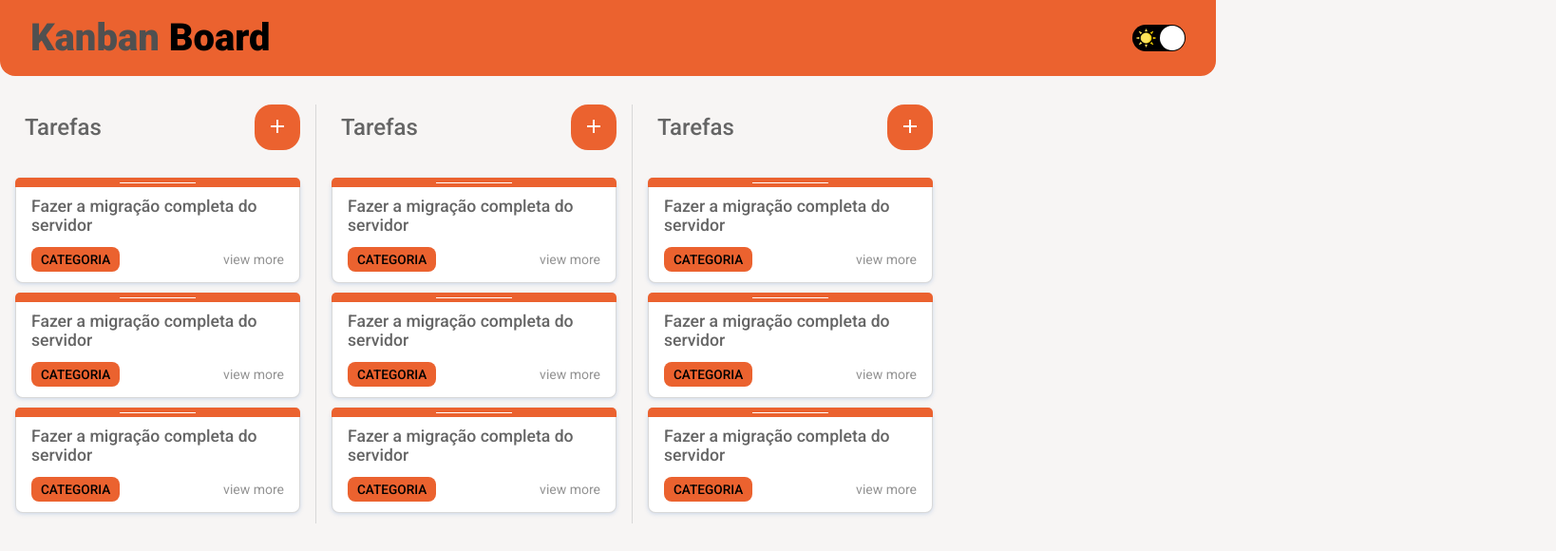
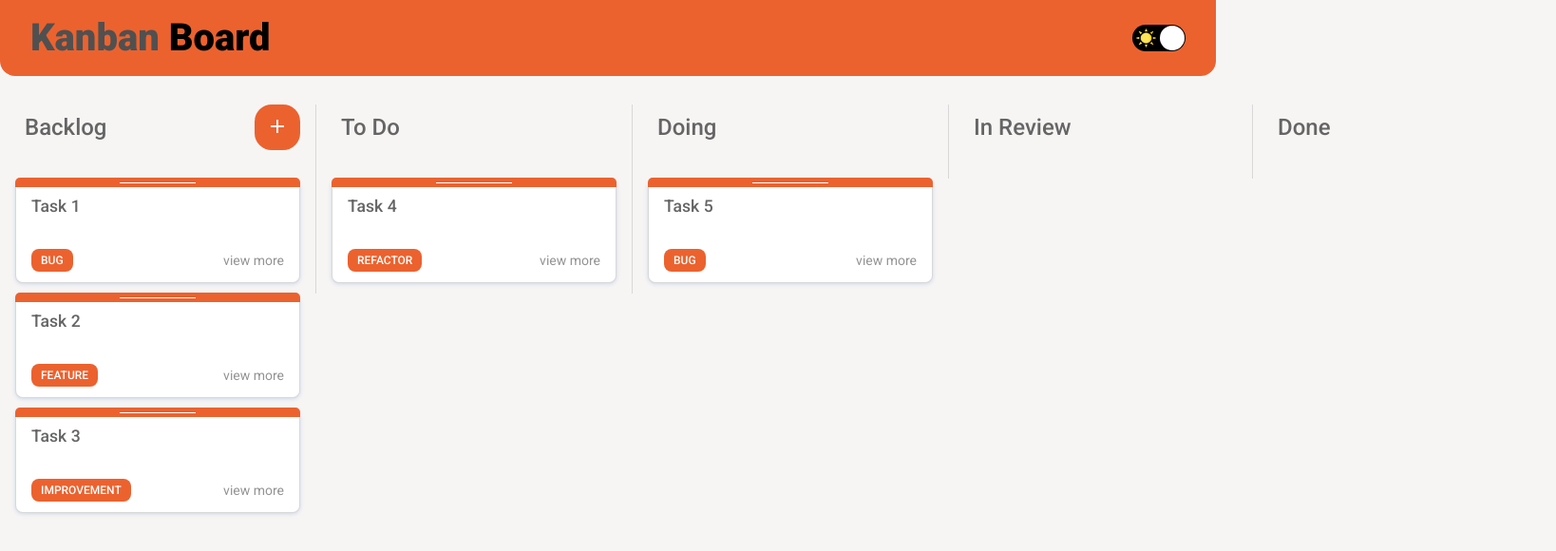
Before and after one commit to ponqueli/kanban-board, a React (Create React App) app: page / in a window 1280 px wide. Shown: the top 580 px of the page at 95% size, 1638 px wide, since content can reach past the window. Built offline with nearby package versions, Linux system fonts and the light colour scheme.

Commit message:
wip: redux, showing columns and cards

```diff
--- a/src/App.js
+++ b/src/App.js
@@ -1,7 +1,9 @@
 import { useState } from 'react';
+import { Provider } from 'react-redux';
 import Modal from "react-modal";
 import { ThemeProvider } from 'styled-components';
 import { ModalProvider } from './hooks/useModal';
+import store from './store';
 import KanbanBoard from './components/KanbanBoard';
 import { GlobalStyle } from "./styles/global";
 import lightTheme from './styles/themes/light';
@@ -17,12 +19,14 @@ function App() {
   }
 
   return (
+    <Provider store={store}>
       <ThemeProvider theme={theme}>
         <ModalProvider>
           <KanbanBoard toggleTheme={toggleTheme}/>
         </ModalProvider>
         <GlobalStyle />
       </ThemeProvider>
+    </Provider>
   );
 }
 
--- a/src/components/Board/index.jsx
+++ b/src/components/Board/index.jsx
@@ -1,12 +1,33 @@
+import { useSelector } from 'react-redux';
+import { useDispatch } from 'react-redux';
+
+
 import List from '../List';
 import { Container } from './styles';
 
 export default function Board() {
+  const { columns } = useSelector(state => state.columns);
+  const { tasks } = useSelector(state => state.tasks);
+
   return (
     <Container>
-      <List/>
-      <List/>
-      <List/>
+      {columns.map(column => {
+        const taskArray = [];
+        column.tasksIds.forEach(taskId => {
+          const foundedTask = tasks.find(task => task.id === taskId);
+          if (foundedTask) taskArray.push(foundedTask);
+        });
+        return(
+          <List
+            key={column.id}
+            title={column.title}
+            creatable={column.creatable}
+            tasks={taskArray}
+          />
+        )
+
+
+      })}
     </Container>
   );
 }
--- a/src/components/Card/index.jsx
+++ b/src/components/Card/index.jsx
@@ -1,23 +1,29 @@
-import { useContext, useState } from "react";
-import { ThemeContext } from "styled-components";
-import { Container, CardBorder, CardBottom, CategoryCard, Label } from "./styles";
+import { useContext, useState } from 'react';
+import { ThemeContext } from 'styled-components';
+import {
+  Container,
+  CardBorder,
+  CardBottom,
+  CategoryCard,
+  Label,
+} from './styles';
 
-export default function Card() {
+export default function Card({ title, category }) {
   const theme = useContext(ThemeContext);
   const [color, setColor] = useState(theme.colors.primary);
 
   return (
     <Container>
       <header>
-        <CardBorder color={color}/>
-        <Label>Fazer a migração completa do servidor</Label>
+        <CardBorder color={color} />
+        <Label>{title}</Label>
       </header>
       <CardBottom>
         <CategoryCard color={color}>
-          <p>CATEGORIA</p>
+          <p>{category}</p>
         </CategoryCard>
         <p>view more</p>
       </CardBottom>
     </Container>
-  )
-};
+  );
+}
--- a/src/components/Card/styles.js
+++ b/src/components/Card/styles.js
@@ -81,9 +81,10 @@ export const CategoryCard = styled.div`
   padding: 0.3125rem 0.625rem;
 
   p {
+    text-transform: uppercase;
+    color: #fff;
     font-weight: 500;
-    font-size: 0.85rem;
-    color: ${({ theme }) => theme.colors.onPrimary};
+    font-size: 0.75rem;
     cursor: grab;
   }
 `;
--- a/src/components/KanbanBoard/index.jsx
+++ b/src/components/KanbanBoard/index.jsx
@@ -18,7 +18,8 @@ export default function KanbanBoard({ toggleTheme }) {
           title={title}
           colors={colors}
           toggleTheme={toggleTheme}
-        ></Header>
+        >
+        </Header>
         <Board />
       </Container>
       <TaskModal
--- a/src/components/List/index.jsx
+++ b/src/components/List/index.jsx
@@ -5,24 +5,29 @@ import { MdAdd } from 'react-icons/md';
 import { Container, ContainerHeader } from './styles';
 import Card from '../Card';
 
-export default function List() {
+export default function List({ title, tasks, creatable }) {
   const theme = useContext(ThemeContext);
   const { toggleModalVisibility, selectedCard } = useModal();
   return (
     <Container>
       <ContainerHeader>
-        <h2>Tarefas</h2>
+        <h2>{title}</h2>
+        {!creatable &&
           <button
             type='button'
             onClick={() => toggleModalVisibility({})}
             >
             <MdAdd size={24} color='#FFF' />
           </button>
+        }
       </ContainerHeader>
       <ul>
-       <Card />
-       <Card />
-       <Card />
+        {tasks.map(task =>
+          <Card
+            key={task.id}
+            title={task.title}
+            category={task.category}
+          />)}
       </ul>
     </Container>
   );
--- a/src/components/TaskModal/index.jsx
+++ b/src/components/TaskModal/index.jsx
@@ -1,64 +1,63 @@
-import {
-  useContext,
-  useState
-} from "react";
+import { useContext, useEffect, useState } from 'react';
 import { v4 as uuidv4 } from 'uuid';
 import { ThemeContext } from 'styled-components';
-import Modal from "react-modal";
-import { useModal } from "../../hooks/useModal";
-import { CATEGORIES_ENUM, STATUS_ENUM } from "../../constants/enums";
+import Modal from 'react-modal';
+import { useDispatch } from 'react-redux';
+import { addTask, updateTask } from '../../store/tasks.slice';
+import { updatedColumns } from '../../store/columns.slice';
+import { useModal } from '../../hooks/useModal';
+import { CATEGORIES_ENUM, STATUS_ENUM } from '../../constants/enums';
+import { getCategoryBackgroundColor } from "../../helpers/helpers";
 import {
   Container,
   Input,
   TextArea,
   CategoryContainer,
   RadioAndLabelContainer,
-  ValidationMessage
-} from "./styles";
-import closeImg from "../../assets/close.svg";
+  ValidationMessage,
+} from './styles';
+import closeImg from '../../assets/close.svg';
 import { IoWarningOutline } from 'react-icons/io5';
 
-const TaskModal= ({ isOpen, toggleModalVisibility }) => {
+const TaskModal = ({ isOpen, toggleModalVisibility }) => {
+  const dispatch = useDispatch();
+
   const theme = useContext(ThemeContext);
   const { selectedCard } = useModal();
 
-  const [title, setTitle] = useState(selectedCard?.title ? selectedCard?.title : "");
-  const [description, setDescription] = useState(selectedCard?.description ? selectedCard.description : "");
-  const [cardCategory, setCardCategory] = useState(selectedCard?.category || "feature");
-  const [validationMessage, setValidationMessage] = useState("");
+  const [title, setTitle] = useState(
+    selectedCard?.title ? selectedCard?.title : ''
+  );
+  const [description, setDescription] = useState(
+    selectedCard?.description ? selectedCard.description : ''
+  );
+  const [cardCategory, setCardCategory] = useState(
+    selectedCard?.category || CATEGORIES_ENUM.FEATURE
+  );
+  const [validationMessage, setValidationMessage] = useState('');
 
   const handleCloseModal = () => {
     toggleModalVisibility(undefined);
+  };
+
+  function resetForm() {
+    setTitle('');
+    setDescription('');
+    setCardCategory(CATEGORIES_ENUM.FEATURE);
+    setValidationMessage('');
   }
 
-  const getCategoryBackgroundColor = (theme, category) =>{
-    switch(category){
-      case CATEGORIES_ENUM.FEATURE:
-        return theme.colors.feature;
-      case CATEGORIES_ENUM.BUG:
-        return theme.colors.bug;
-      case CATEGORIES_ENUM.IMPROVEMENT:
-        return theme.colors.improvement;
-      case CATEGORIES_ENUM.REFACTOR:
-        return theme.colors.refactor;
-      case CATEGORIES_ENUM.INFRA:
-        return theme.colors.infra;
-      default:
-        return theme.colors.primary;
-    }
-  }
-
-  const handleCreateNewTask = (event) =>{
+  const handleCreateNewTask = (event) => {
     event.preventDefault();
-    if(title.trim().length === 0){
-      setValidationMessage("Title is required");
+    if (title.trim().length === 0) {
+      setValidationMessage('Title is required');
       return;
     }
 
     setValidationMessage(undefined);
 
-    if(!selectedCard?.id){
-      const newCard = {
+    if (!selectedCard?.id) {
+      const newTask = {
         id: uuidv4(),
         title,
         description,
@@ -69,18 +68,40 @@ const TaskModal= ({ isOpen, toggleModalVisibility }) => {
         updatedAt: new Date(),
       };
 
-
-
+      dispatch(addTask(newTask));
+      dispatch(updatedColumns(newTask.id));
+      toggleModalVisibility(undefined);
     }
 
-  }
+    const updatedTask = {
+      ...selectedCard,
+      title,
+      description,
+      category: cardCategory,
+      updatedAt: new Date(),
+    };
 
-  const validateInputAndSet = (value)=>{
+    dispatch(updateTask(updatedTask));
+    toggleModalVisibility(undefined);
+    resetForm();
+  };
+
+  const validateInputAndSet = (value) => {
     setTitle(value);
-    value.trim().length!== 0 ? setValidationMessage(""): setValidationMessage("Title is required");
-  }
+    value.trim().length !== 0
+      ? setValidationMessage('')
+      : setValidationMessage('Title is required');
+  };
 
-  return(
+  useEffect(() => {
+    setTitle(selectedCard?.title ? selectedCard?.title : '');
+    setDescription(selectedCard?.description ? selectedCard.description : '');
+    setCardCategory(selectedCard?.category || CATEGORIES_ENUM.FEATURE);
+  }, [selectedCard, isOpen]);
+
+  if(!isOpen) return null;
+
+  return (
     <Modal
       isOpen={isOpen}
       onRequestClose={handleCloseModal}
@@ -88,8 +109,8 @@ const TaskModal= ({ isOpen, toggleModalVisibility }) => {
       className="react-modal-content"
     >
       <button
-        className='react-modal-close'
-        type='button'
+        className="react-modal-close"
+        type="button"
         onClick={handleCloseModal}
       >
         <img src={closeImg} alt="Botão X para Fechar modal" />
@@ -107,7 +128,7 @@ const TaskModal= ({ isOpen, toggleModalVisibility }) => {
         />
         {validationMessage && (
           <ValidationMessage>
-            <IoWarningOutline size={21}/> {validationMessage}
+            <IoWarningOutline size={21} /> {validationMessage}
           </ValidationMessage>
         )}
 
@@ -122,7 +143,9 @@ const TaskModal= ({ isOpen, toggleModalVisibility }) => {
             <RadioAndLabelContainer
               key={category}
               className="radio-and-label-container"
-              backgroundColor={()=>getCategoryBackgroundColor(theme, category)}
+              backgroundColor={() =>
+                getCategoryBackgroundColor(theme, category)
+              }
             >
               <label>
                 <input
@@ -141,7 +164,7 @@ const TaskModal= ({ isOpen, toggleModalVisibility }) => {
         <button type="submit"> Save to Backlog </button>
       </Container>
     </Modal>
-  )
+  );
 };
 
 export default TaskModal;
--- a/src/data/columns.js
+++ b/src/data/columns.js
@@ -4,27 +4,32 @@ const mockColumns = [
   {
     id: STATUS_ENUM.BACKLOG,
     title: 'Backlog',
-    cardsIds: ['5be53f27-a69c-4128-bf40-86cd572267a5', '6ed5a4b0-1e2c-4b71-ab42-e740f02da496', '55cac86b-c223-4eed-992a-e231e9232d42']
+    creatable: false,
+    tasksIds: ['5be53f27-a69c-4128-bf40-86cd572267a5', '6ed5a4b0-1e2c-4b71-ab42-e740f02da496', '55cac86b-c223-4eed-992a-e231e9232d42']
   },
   {
     id: STATUS_ENUM.TO_DO,
     title: 'To Do',
-    cardsIds: ['a04170d8-5f03-4a97-bbd7-cbc9516d0840']
+    creatable: true,
+    tasksIds: ['a04170d8-5f03-4a97-bbd7-cbc9516d0840']
   },
   {
     id: STATUS_ENUM.DOING,
     title: 'Doing',
-    cardsIds: ['2fab1909-0b9f-4783-976c-4ffecb805ac5']
+    creatable: true,
+    tasksIds: ['2fab1909-0b9f-4783-976c-4ffecb805ac5']
   },
   {
     id: STATUS_ENUM.IN_REVIEW,
     title: 'In Review',
-    cardsIds: ['32eb3393-eddc-487a-abc3-1c199b86c4a2']
+    creatable: true,
+    tasksIds: ['32eb3393-eddc-487a-abc3-1c199b86c4a2']
   },
   {
     id: STATUS_ENUM.DONE,
     title: 'Done',
-    cardsIds: ['29065b36-8873-4ccd-8c42-dcff14736650', '74d031c0-59bb-4f4b-9910-71bb1c88c624']
+    creatable: true,
+    tasksIds: ['29065b36-8873-4ccd-8c42-dcff14736650', '74d031c0-59bb-4f4b-9910-71bb1c88c624']
   }
 ]
 
--- /dev/null
+++ b/src/helpers/helpers.js
@@ -0,0 +1,18 @@
+import {CATEGORIES_ENUM} from '../constants/enums';
+
+export const getCategoryBackgroundColor = (theme, category) => {
+  switch (category) {
+    case CATEGORIES_ENUM.FEATURE:
+      return theme.colors.feature;
+    case CATEGORIES_ENUM.BUG:
+      return theme.colors.bug;
+    case CATEGORIES_ENUM.IMPROVEMENT:
+      return theme.colors.improvement;
+    case CATEGORIES_ENUM.REFACTOR:
+      return theme.colors.refactor;
+    case CATEGORIES_ENUM.INFRA:
+      return theme.colors.infra;
+    default:
+      return theme.colors.primary;
+  }
+};
--- a/src/store/index.jsx
+++ b/src/store/index.jsx
@@ -1,11 +1,13 @@
 import { configureStore } from '@reduxjs/toolkit';
 
-import columnsReducer from './columns';
-import tasksReducer from './tasks';
+import columnsReducer from './columns.slice';
+import tasksReducer from './tasks.slice';
 
-export const store = configureStore({
+const store = configureStore({
   reducer: {
     columns: columnsReducer,
     tasks: tasksReducer,
   },
 });
+
+export default store;
```
Also changed, not shown: src/store/columns.slice.js (renamed from src/store/columns.js), src/store/tasks.slice.js (renamed from src/store/tasks.js). Lines whose indentation alone changed are shown as unchanged.
